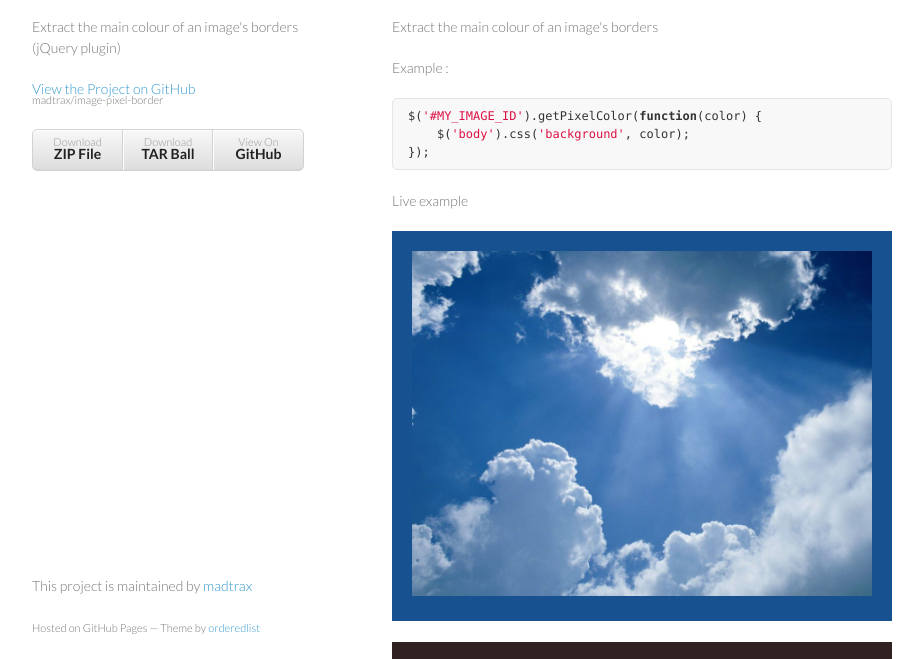
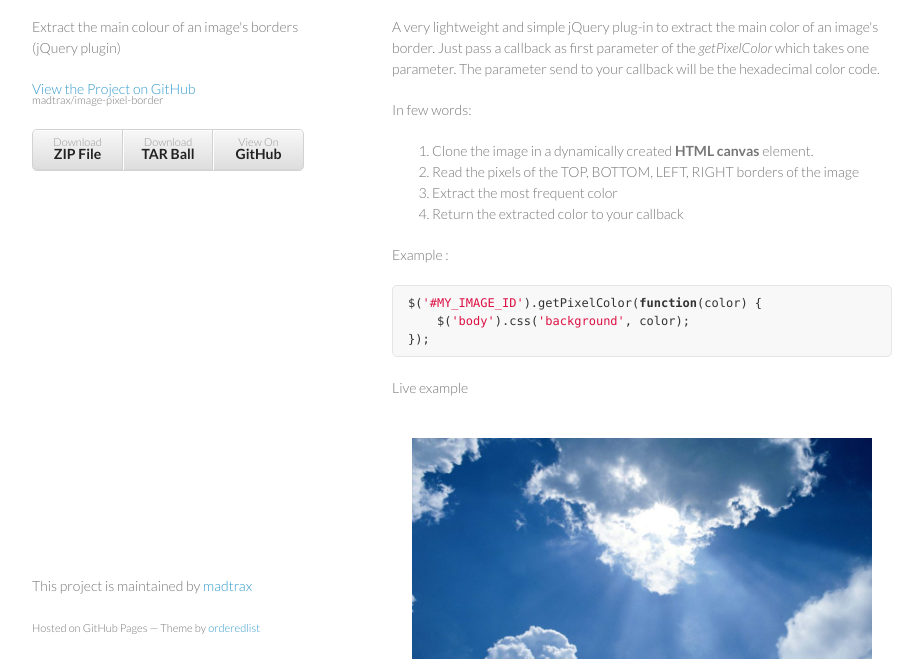
Before and after one commit to madtrax/image-pixel-border, a plain HTML site: page index.html in a window 1280 px wide. Shown: the part 93-752 px from the top of the page, without its empty margins (178-1101 px from the left). Drawn offline with Linux system fonts and the light colour scheme.

Commit message:
Update description

```diff
--- a/index.html
+++ b/index.html
@@ -30,8 +30,15 @@
         <h1>
 <a name="image-pixel-border" class="anchor" href="#image-pixel-border"><span class="octicon octicon-link"></span></a>image-pixel-border</h1>
 
-<p>Extract the main colour of an image's borders</p>
-
+<p>A very lightweight and simple jQuery plug-in to extract the main color of an image's border. Just pass a callback as first parameter of the <i>getPixelColor</i> which takes one parameter. The parameter send to your callback will be the hexadecimal color code.</p>
+<p>In few words:
+	<ol>
+		<li>Clone the image in a dynamically created <b>HTML canvas</b> element.
+		<li>Read the pixels of the TOP, BOTTOM, LEFT, RIGHT borders of the image
+		<li>Extract the most frequent color
+		<li>Return the extracted color to your callback
+	</ol>
+</p>
 <p>Example :</p>
 
 <div class="highlight highlight-javascript"><pre><span class="nx">$</span><span class="p">(</span><span class="s1">'#MY_IMAGE_ID'</span><span class="p">).</span><span class="nx">getPixelColor</span><span class="p">(</span><span class="kd">function</span><span class="p">(</span><span class="nx">color</span><span class="p">)</span> <span class="p">{</span>
--- a/javascripts/img-pixel-border.js
+++ b/javascripts/img-pixel-border.js
@@ -4,8 +4,10 @@
 	var arrC 	= [];
 	var color	= null;
 	var cb		= callback;
+	var padding	= 5;
 
-	self.getImageColor = function(img) {
+	self.getImageColor = function(img, padding) {
+		padding = padding;
 		loadImage(img);
 	};
 
@@ -33,7 +35,6 @@
 	};
 
 	var extractColor = function(ctx2d, w, h) {
-		var padding = 5;
 
 		readCanvasBorder(ctx2d, [0, 0, w, padding]); // Top
 		readCanvasBorder(ctx2d, [0, h - padding, w, padding]); // Bottom
@@ -80,8 +81,8 @@
 	};
 }
 
-$.fn.getPixelColor = function(callback) {
+$.fn.getPixelColor = function(callback, pading) {
 	var ipb = new ImgPixelBorder(function(color) {
 		callback.call(document, color);
-	}).getImageColor(this);
+	}).getImageColor(this, padding);
 };
```
